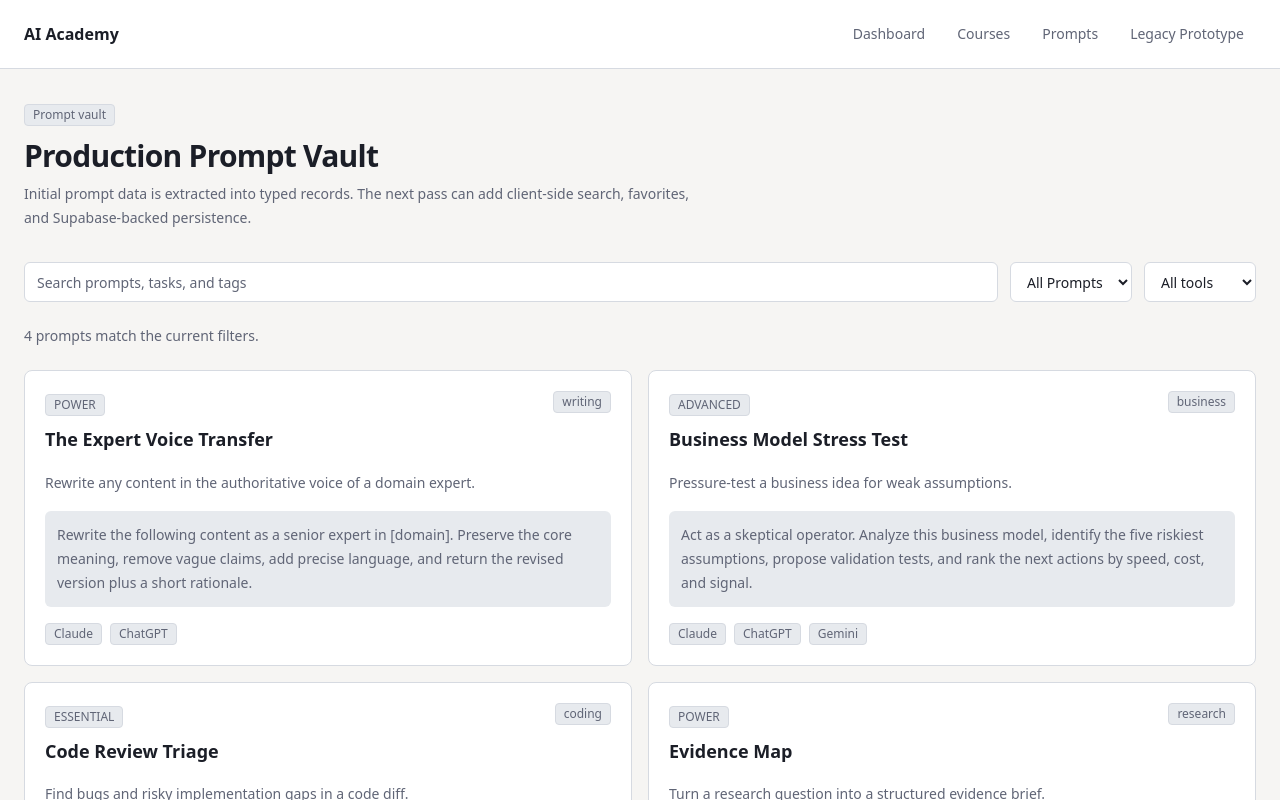
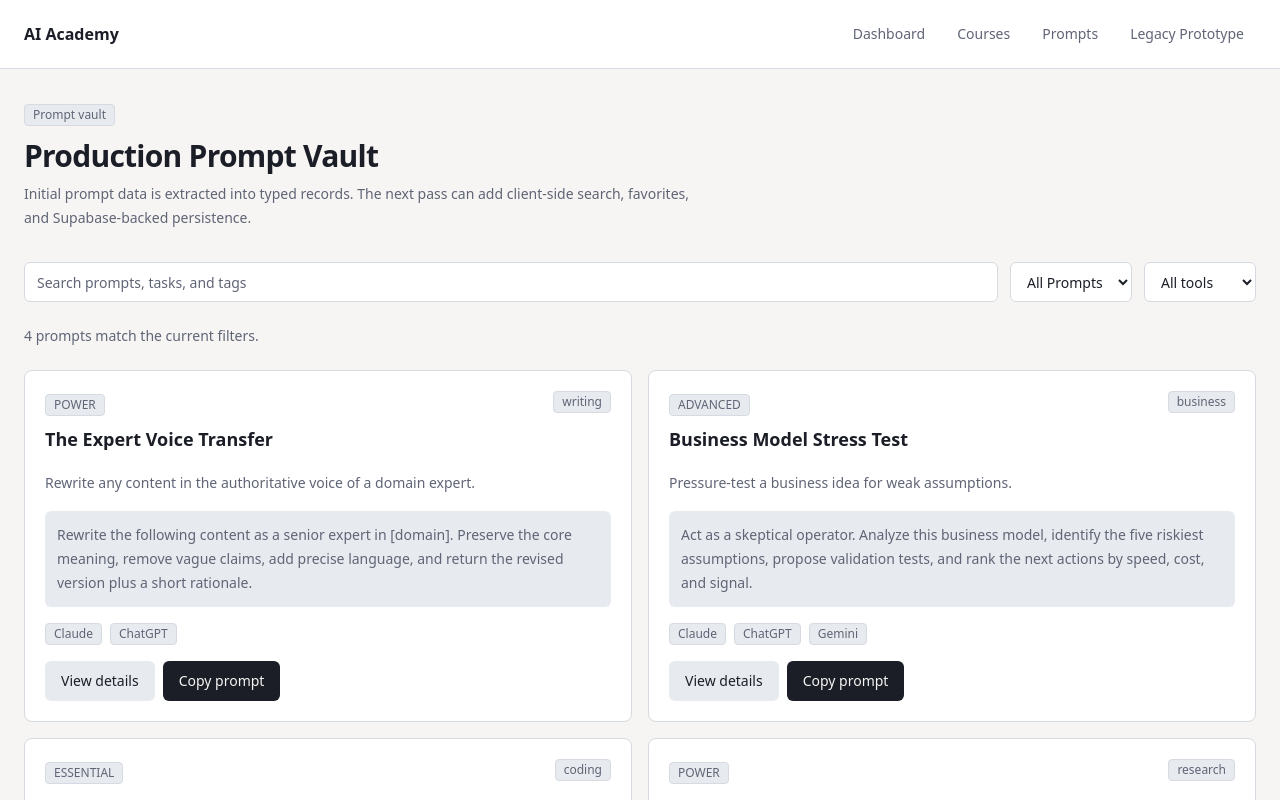
Before and after one commit to youngmalonga93-web/AI__ACADEMY2, a Next.js app in the folder original-file/: page /prompts in a window 1280 px wide. Shown: the top 800 px of the page. Built offline with nearby package versions, Linux system fonts and the light colour scheme.

Commit message:
feat(courses): add prompt detail interactions

```diff
--- a/original-file/app/prompts/PromptVault.tsx
+++ b/original-file/app/prompts/PromptVault.tsx
@@ -2,7 +2,9 @@
 
 import { useMemo, useState } from "react";
 import { Badge } from "@/components/ui/badge";
+import { Button } from "@/components/ui/button";
 import { Card, CardContent, CardHeader, CardTitle } from "@/components/ui/card";
+import { Dialog, DialogContent, DialogTitle } from "@/components/ui/dialog";
 import { Input } from "@/components/ui/input";
 import type { PromptCategory, PromptTemplate, ToolDefinition } from "@/data/types";
 
@@ -16,6 +18,10 @@ export function PromptVault({ categories, prompts, tools }: PromptVaultProps) {
   const [query, setQuery] = useState("");
   const [category, setCategory] = useState("all");
   const [tool, setTool] = useState("all");
+  const [selectedPromptId, setSelectedPromptId] = useState<number | null>(null);
+  const [copyStatus, setCopyStatus] = useState("");
+
+  const selectedPrompt = prompts.find((prompt) => prompt.id === selectedPromptId);
 
   const filteredPrompts = useMemo(() => {
     const normalizedQuery = query.trim().toLowerCase();
@@ -30,6 +36,28 @@ export function PromptVault({ categories, prompts, tools }: PromptVaultProps) {
       return matchesCategory && matchesTool && matchesQuery;
     });
   }, [category, prompts, query, tool]);
+
+  async function copyPrompt(prompt: PromptTemplate) {
+    try {
+      if (navigator.clipboard?.writeText) {
+        await navigator.clipboard.writeText(prompt.prompt);
+      } else {
+        const textArea = document.createElement("textarea");
+        textArea.value = prompt.prompt;
+        textArea.setAttribute("readonly", "");
+        textArea.style.position = "fixed";
+        textArea.style.left = "-9999px";
+        document.body.appendChild(textArea);
+        textArea.select();
+        document.execCommand("copy");
+        document.body.removeChild(textArea);
+      }
+
+      setCopyStatus(`Copied ${prompt.title}`);
+    } catch {
+      setCopyStatus("Copy failed. Select the prompt text and copy it manually.");
+    }
+  }
 
   return (
     <div className="space-y-6">
@@ -53,6 +81,9 @@ export function PromptVault({ categories, prompts, tools }: PromptVaultProps) {
       </div>
 
       <p className="text-sm text-muted-foreground">{filteredPrompts.length} prompts match the current filters.</p>
+      <p className="sr-only" role="status" aria-live="polite">
+        {copyStatus}
+      </p>
 
       <div className="grid gap-4 md:grid-cols-2">
         {filteredPrompts.map((prompt) => (
@@ -75,10 +106,62 @@ export function PromptVault({ categories, prompts, tools }: PromptVaultProps) {
                   return <Badge key={toolId}>{promptTool?.label ?? toolId}</Badge>;
                 })}
               </div>
+              <div className="flex flex-wrap gap-2">
+                <Button type="button" onClick={() => setSelectedPromptId(prompt.id)} variant="secondary">
+                  View details
+                </Button>
+                <Button type="button" onClick={() => copyPrompt(prompt)} aria-label={`Copy ${prompt.title} prompt`}>
+                  Copy prompt
+                </Button>
+              </div>
             </CardContent>
           </Card>
         ))}
       </div>
+
+      <Dialog open={selectedPrompt !== undefined}>
+        {selectedPrompt ? (
+          <DialogContent role="dialog" aria-modal="true" aria-labelledby="prompt-detail-title">
+            <div className="space-y-5">
+              <div className="flex items-start justify-between gap-4">
+                <div className="space-y-2">
+                  <Badge>{selectedPrompt.tier}</Badge>
+                  <DialogTitle id="prompt-detail-title">{selectedPrompt.title}</DialogTitle>
+                </div>
+                <Button type="button" variant="ghost" onClick={() => setSelectedPromptId(null)} aria-label="Close prompt details">
+                  Close
+                </Button>
+              </div>
+
+              <p className="text-sm leading-6 text-muted-foreground">{selectedPrompt.task}</p>
+
+              <div className="rounded-md bg-muted p-4 text-sm leading-6 text-muted-foreground">{selectedPrompt.prompt}</div>
+
+              {selectedPrompt.tip ? (
+                <div className="rounded-md border p-3 text-sm leading-6 text-muted-foreground">
+                  <span className="font-medium text-foreground">Tip: </span>
+                  {selectedPrompt.tip}
+                </div>
+              ) : null}
+
+              <div className="flex flex-wrap gap-2">
+                {selectedPrompt.tags.map((tag) => (
+                  <Badge key={tag}>{tag}</Badge>
+                ))}
+              </div>
+
+              <div className="flex flex-wrap gap-2">
+                <Button type="button" onClick={() => copyPrompt(selectedPrompt)} aria-label={`Copy ${selectedPrompt.title} prompt from details`}>
+                  Copy prompt
+                </Button>
+                <Button type="button" variant="secondary" onClick={() => setSelectedPromptId(null)}>
+                  Done
+                </Button>
+              </div>
+            </div>
+          </DialogContent>
+        ) : null}
+      </Dialog>
     </div>
   );
 }
```
Also changed, not shown: 1 other file (tests, documents, lock files or other folders).
